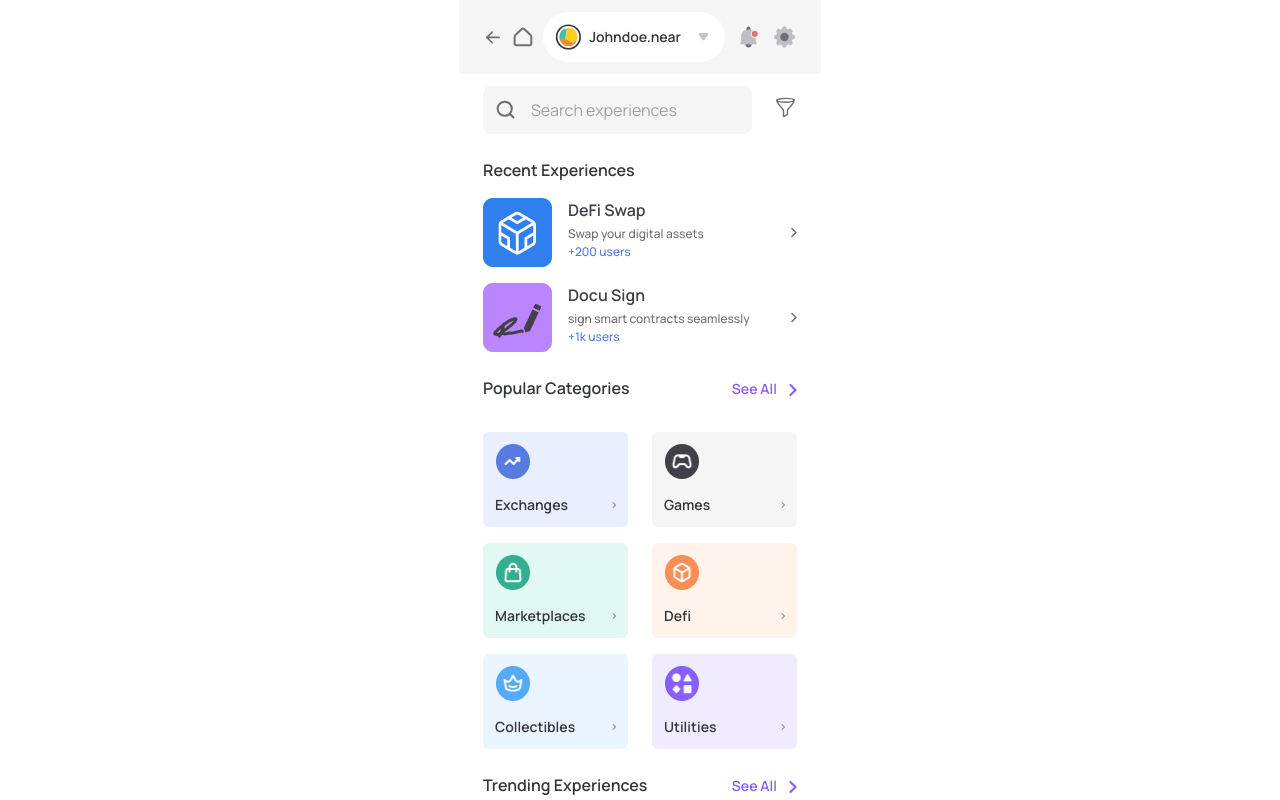
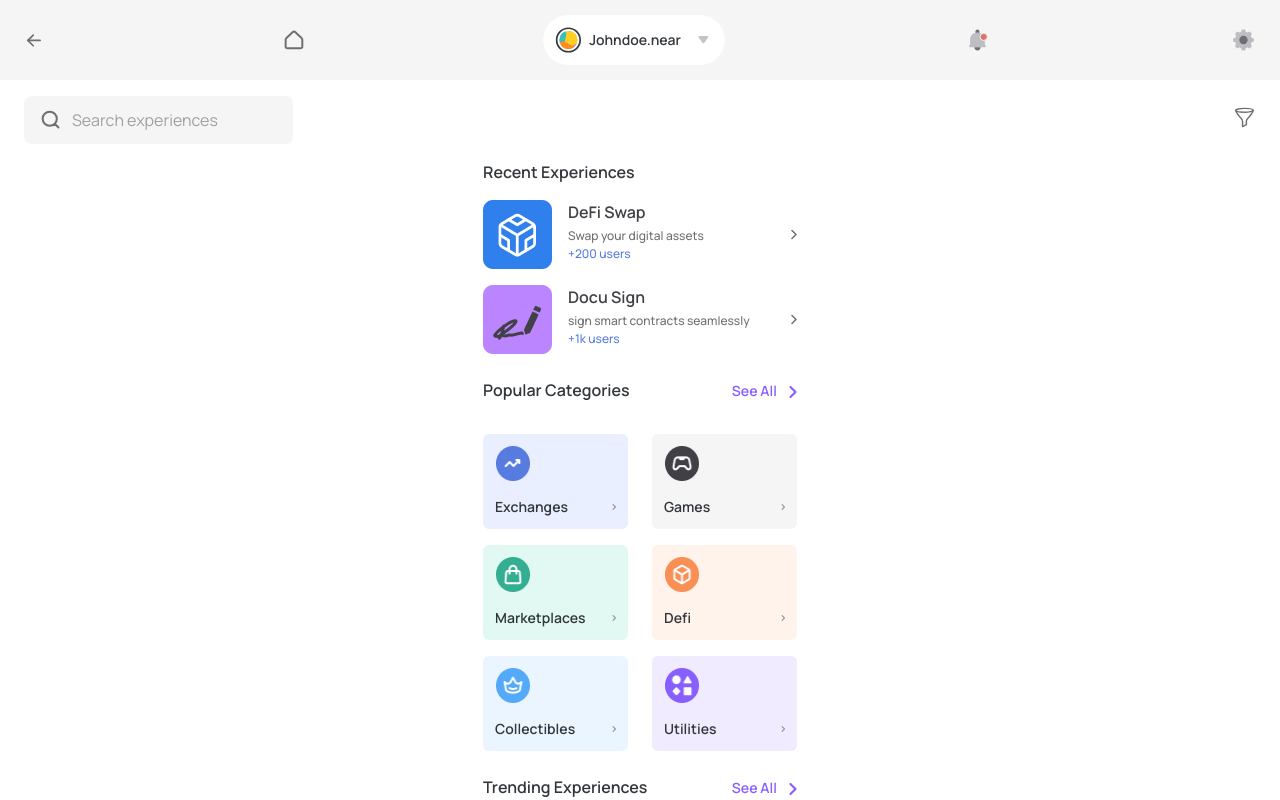
Before and after one commit to Sharpmind015/NearChallenge, a Next.js app: page /experiences in a window 1280 px wide. Shown: the top 800 px of the page. Built offline with nearby package versions, Linux system fonts and the light colour scheme.

Commit message:
feat : change tobpar and search bar layout

```diff
--- a/layouts/Topbar.tsx
+++ b/layouts/Topbar.tsx
@@ -4,7 +4,7 @@ import {FC} from 'react';
 
 const Topbar : FC = () => {
   return (
-    <header className="flex justify-between items-center bg-gray-700 py-3 px-6 flex-wrap">
+    <header className="flex justify-between items-center bg-gray-700 py-3 px-6 flex-wrap h-20 fixed top-0 left-0 w-full z-50">
       <Image src="/arrow.svg" width="20" height="22" alt="" />
       <Image src="/bookmark.svg" width="20" height="22" alt="" />
       <div className='pl-3 pr-4 flex justify-between items-center py-3 bg-white rounded-30px' >
--- a/pages/experiences.tsx
+++ b/pages/experiences.tsx
@@ -25,20 +25,20 @@ const Experiences: NextPage = () => {
           <div>
           <Topbar />
           <main className="px-6">
-          <div className='mt-3 flex justify-between'>
+          <div className='pt-3 flex justify-between fixed top-20 left-0 w-full h-20 px-6 bg-white z-40'>
             <form onSubmit={(e) => e.preventDefault()}>
-              <label className='relative w-269px w-1/2 h-12' htmlFor='Search'>
-                <svg className='absolute left-3 top-1/2 -translate-y-1/2' width="21" height="20" viewBox="0 0 21 20" fill="none" xmlns="http://www.w3.org/2000/svg">
+              <label className='w-269px w-1/2 h-12 py-3 bg-white' htmlFor='Search'>
+                <svg className='absolute left-10 z-30 top-1/2 -translate-y-1/2' width="21" height="20" viewBox="0 0 21 20" fill="none" xmlns="http://www.w3.org/2000/svg">
                   <path d="M18.481 17.5L14.7426 13.755L18.481 17.5ZM16.8143 8.74999C16.8143 10.6286 16.068 12.4303 14.7397 13.7587C13.4113 15.087 11.6096 15.8333 9.73098 15.8333C7.85236 15.8333 6.05069 15.087 4.7223 13.7587C3.39392 12.4303 2.64764 10.6286 2.64764 8.74999C2.64764 6.87137 3.39392 5.0697 4.7223 3.74132C6.05069 2.41293 7.85236 1.66666 9.73098 1.66666C11.6096 1.66666 13.4113 2.41293 14.7397 3.74132C16.068 5.0697 16.8143 6.87137 16.8143 8.74999V8.74999Z" stroke="#6F6E73" strokeWidth="2" strokeLinecap="round" strokeLinejoin="round"/>
                 </svg>
-                <input value={search} onChange={onChange} className='px-12 py-3 text-gray-500 text-base bg-gray-700 rounded-lg  focus:ring-2 focus:ring-accent-200 focus:ring-opacity-75 outline-none w-269px' type="text" placeholder='Search experiences' />
+                <input value={search} onChange={onChange} className='px-12 py-3 text-gray-500 text-base bg-gray-700 rounded-lg  focus:ring-2 focus:ring-accent-200 focus:ring-opacity-75 outline-none w-269px absolute  top-1/2 -translate-y-1/2 left-6' type="text" placeholder='Search experiences' />
               </label>
             </form>
-            <button>
+            <button className='absolute right-6 top-1/2 -translate-y-1/2'>
               <Image src="/filter.svg" width='24' height='24' alt='' />
             </button>
           </div>
-          <h3 className='heading heading--2 mt-6'>Recent Experiences</h3>
+          <h3 className='heading heading--2 mt-40'>Recent Experiences</h3>
           <RecentExperience src='/DeFi.png' title='DeFi Swap' description='Swap your digital assets' users='+200 users' />
           <RecentExperience src='/Docu.png' title='Docu Sign' description='sign smart contracts seamlessly' users='+1k users' />
           <SeeAllContainer title='Popular Categories' />
```
